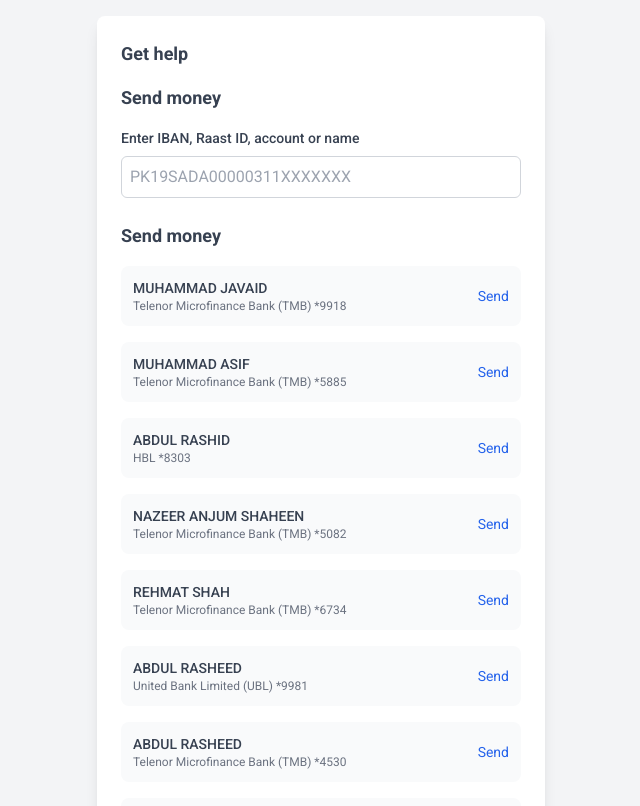
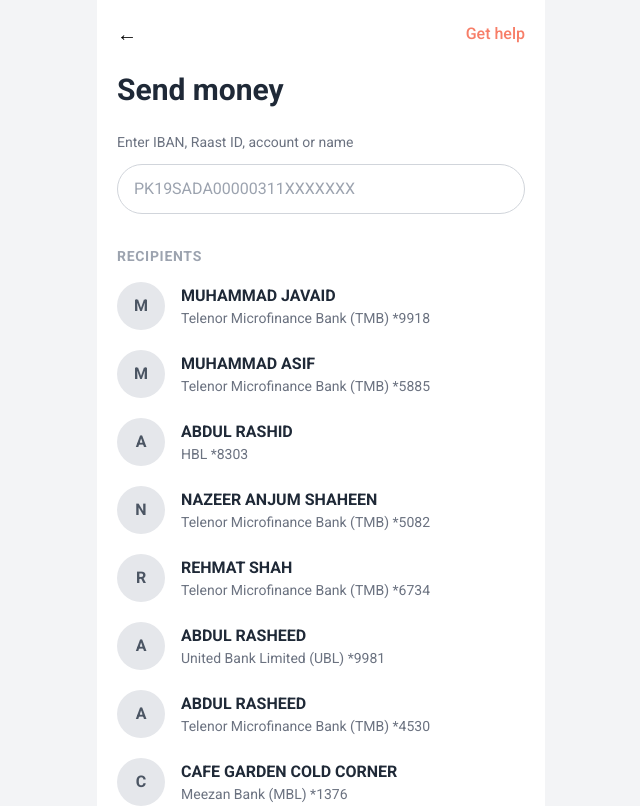
Before and after one commit to AmjadHayat28/repo, a React (Vite) app: page /payments in a window 1280 px wide. Shown: the top 806 px of the page, without its empty margins (319-959 px from the left). Built offline with nearby package versions, Linux system fonts and the light colour scheme.

Commit message:
Refactor Paymentsname component layout and styles

```diff
--- a/src/Paymentsname.jsx
+++ b/src/Paymentsname.jsx
@@ -14,7 +14,6 @@
   const handleRecipientClick = (name, bank) => {
     setLoading(true);
 
-    // 6 second delay
     setTimeout(() => {
       navigate("/payment-receipt", {
         state: {
@@ -28,35 +27,54 @@
   };
 
   return (
-    <div className="p-4 bg-gray-100 min-h-screen relative">
+    <div className="bg-gray-100 min-h-screen relative">
 
-      {/* 🔥 Loader Overlay (FIXED CENTERED) */}
+      {/* Loader */}
       {loading && (
         <div className="fixed inset-0 bg-white bg-opacity-80 flex items-center justify-center z-50">
           <div className="w-12 h-12 border-4 border-[#f77e68] border-t-transparent rounded-full animate-spin"></div>
         </div>
       )}
 
-      <div className="max-w-md mx-auto bg-white rounded-lg shadow-lg p-6">
-        <h2 className="text-lg font-semibold text-gray-700 mb-4">Get help</h2>
-        <h2 className="text-lg font-semibold text-gray-700 mb-4">Send money</h2>
+      <div className="max-w-md mx-auto bg-white min-h-screen p-5">
 
-        <div className="mb-6">
-          <label className="block text-sm font-medium text-gray-700 mb-2">
+        {/* Top Bar */}
+        <div className="flex justify-between items-center mb-6">
+          <button
+            onClick={() => navigate(-1)}
+            className="text-xl font-semibold"
+          >
+            ←
+          </button>
+          <p className="text-[#f77e68] font-medium cursor-pointer">
+            Get help
+          </p>
+        </div>
+
+        {/* Main Title */}
+        <h1 className="text-3xl font-bold text-gray-800 mb-6">
+          Send money
+        </h1>
+
+        {/* IBAN Input */}
+        <div className="mb-8">
+          <p className="text-sm text-gray-500 mb-3">
             Enter IBAN, Raast ID, account or name
-          </label>
+          </p>
           <input
             type="text"
-            className="w-full p-2 border border-gray-300 rounded-md"
             placeholder="PK19SADA00000311XXXXXXX"
+            className="w-full px-4 py-3 rounded-full border border-gray-300 focus:outline-none focus:ring-2 focus:ring-[#f77e68]"
           />
         </div>
 
-        <h2 className="text-lg font-semibold text-gray-700 mb-4">
-          Send money
-        </h2>
+        {/* Recipients Label */}
+        <p className="text-sm font-semibold text-gray-400 tracking-wider mb-4">
+          RECIPIENTS
+        </p>
 
-        <div className="space-y-4">
+        {/* Recipients List */}
+        <div className="space-y-5">
           <Recipient name="MUHAMMAD JAVAID" bank="Telenor Microfinance Bank (TMB) *9918" onClick={handleRecipientClick} />
           <Recipient name="MUHAMMAD ASIF" bank="Telenor Microfinance Bank (TMB) *5885" onClick={handleRecipientClick} />
           <Recipient name="ABDUL RASHID" bank="HBL *8303" onClick={handleRecipientClick} />
@@ -69,7 +87,7 @@
           <Recipient name="ABDUR RASHEED" bank="Mobilink Microfinance Bank (MMBL) *5426" onClick={handleRecipientClick} />
           <Recipient name="MOEEM UDDIN" bank="Telenor Microfinance Bank (TMB) *3863" onClick={handleRecipientClick} />
           <Recipient name="Quatta Chay Khana 2" bank="Mobilink Microfinance Bank (MMBL) *8328" onClick={handleRecipientClick} />
-          <Recipient name="ABDUR RASHEED" bank="HBL *9601" onClick={handleRecipientClick} />
+          <Recipient name="MUHAMMAD AA" bank="HBL *1503" onClick={handleRecipientClick} />
         </div>
       </div>
     </div>
@@ -78,17 +96,24 @@
 
 const Recipient = ({ name, bank, onClick }) => {
   return (
-    <div className="flex justify-between items-center p-3 bg-gray-50 rounded-lg">
+    <div
+      onClick={() => onClick(name, bank)}
+      className="flex items-center space-x-4 cursor-pointer"
+    >
+      {/* Circle Avatar */}
+      <div className="w-12 h-12 rounded-full bg-gray-200 flex items-center justify-center text-gray-600 font-semibold">
+        {name.charAt(0)}
+      </div>
+
+      {/* Name & Bank */}
       <div>
-        <p className="text-sm font-medium text-gray-700">{name}</p>
-        <p className="text-xs text-gray-500">{bank}</p>
+        <p className="text-base font-semibold text-gray-800">
+          {name}
+        </p>
+        <p className="text-sm text-gray-500">
+          {bank}
+        </p>
       </div>
-      <button
-        className="text-sm text-blue-600 hover:text-blue-800"
-        onClick={() => onClick(name, bank)}
-      >
-        Send
-      </button>
     </div>
   );
 };
```
